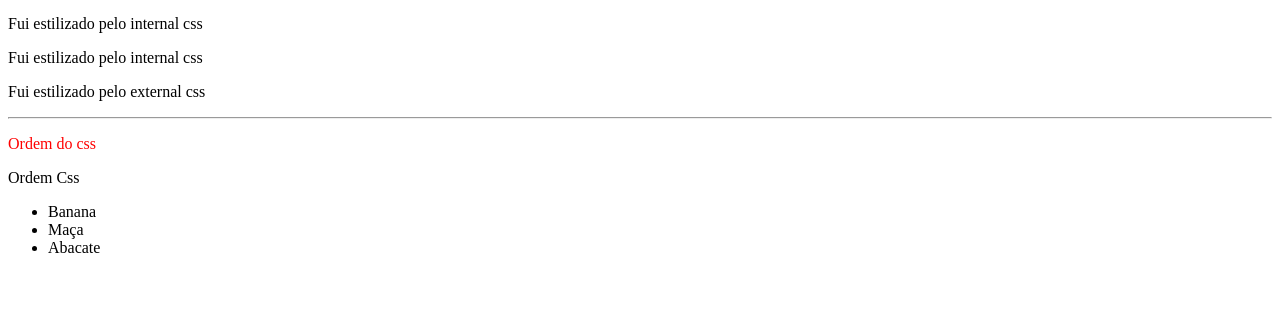
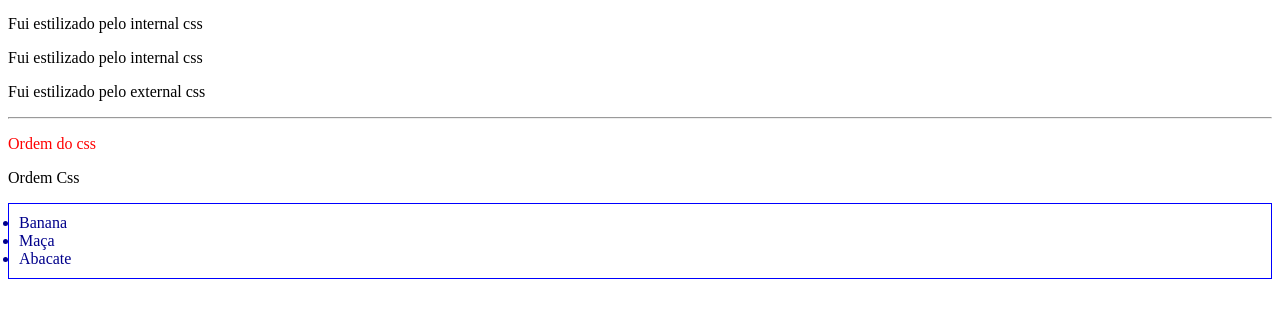
Before and after one commit to eduardodasilva7/11-03-html, a plain HTML site: page index.html in a window 1280 px wide. Shown: the part 256-574 px from the top of the page. Drawn offline with Linux system fonts and the light colour scheme.

Commit message:
estilizando lista em css

```diff
--- /dev/null
+++ b/css/list.css
@@ -0,0 +1,10 @@
+/* 06 - Estilizando lista em css */
+
+ul{
+    border: solid 1px blue;
+    padding: 10px;
+}
+
+li{
+    color: darkblue;
+}
--- a/index.html
+++ b/index.html
@@ -4,6 +4,7 @@
     <meta charset="UTF-8">
     <meta name="viewport" content="width=device-width, initial-scale=1.0">
     <link rel="stylesheet" href="css/style.css">
+    <link rel="stylesheet" href="css/list.css">
     <!-- <style>
         p{
             color: green;
```
